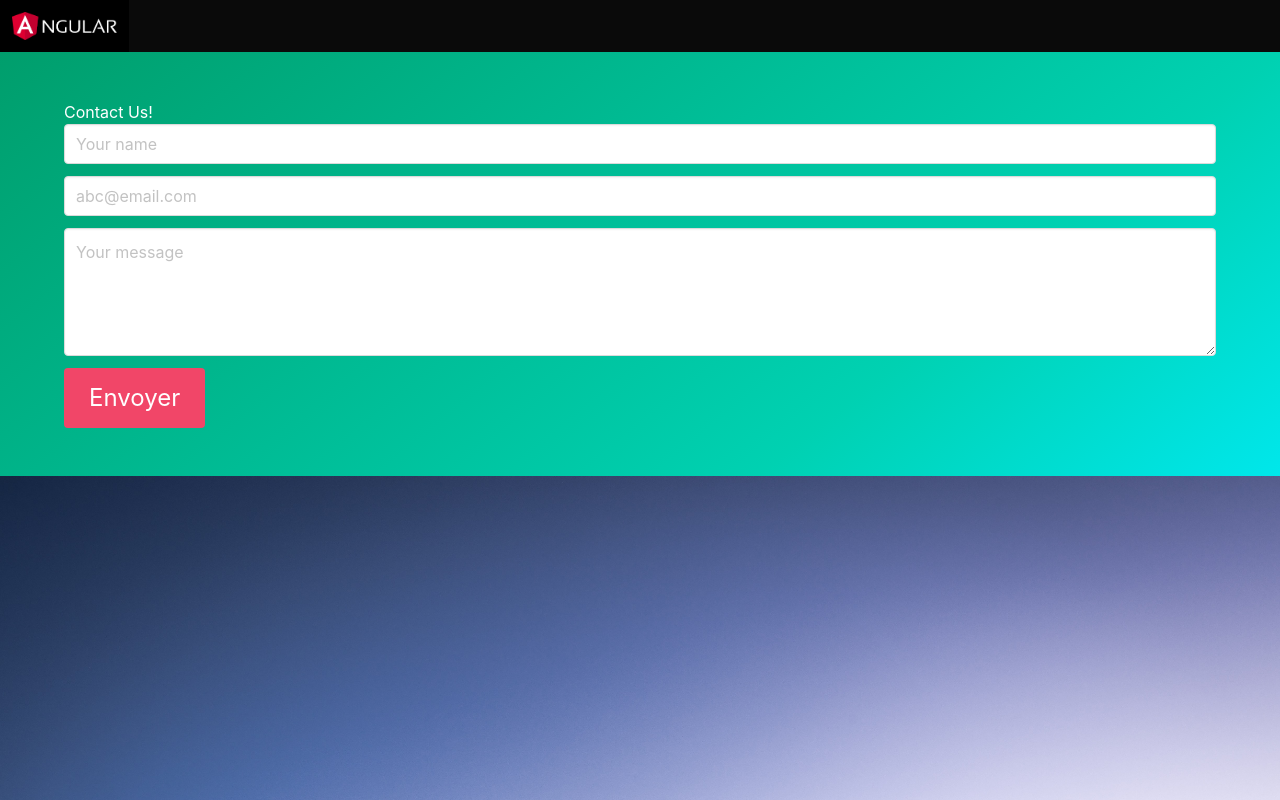
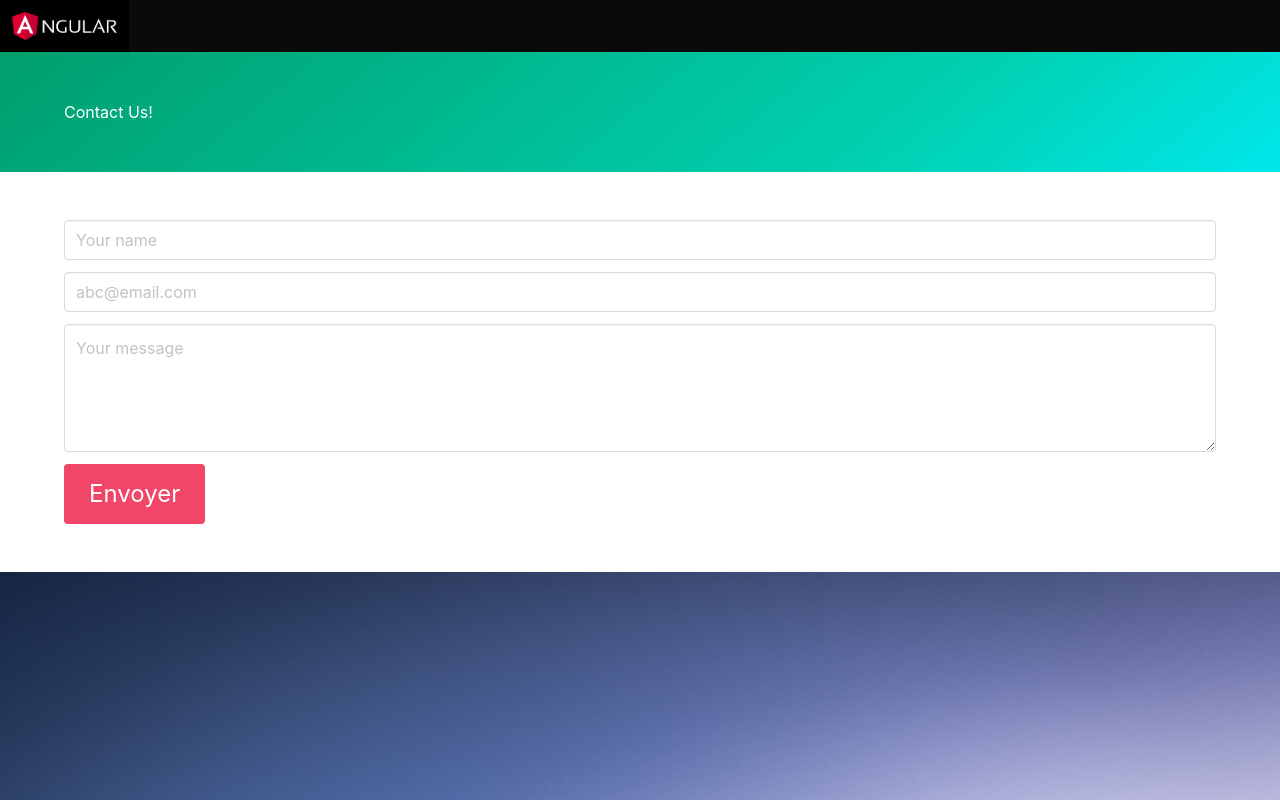
Before and after one commit to Serdok/AngularBasics, an Angular app: page / in a window 1280 px wide. Shown: the top 800 px of the page. Built offline with nearby package versions, Linux system fonts and the light colour scheme.

Commit message:
:lipstick: Updated style

```diff
--- a/src/app/contact/contact.component.html
+++ b/src/app/contact/contact.component.html
@@ -2,19 +2,24 @@
   <div class="hero-body">
     <div class="container">
       <h1>Contact Us!</h1>
-
+    </div>
+  </div>
+</section>
+<section class="hero is-bold">
+  <div class="hero-body">
+    <div class="container">
       <form (ngSubmit)="processForm()">
         <div class="field">
           <input type="text" name="name" class="input" placeholder="Your name"
-            [(ngModel)]="name">
+                 [(ngModel)]="name">
         </div>
         <div class="field">
           <input type="email" name="email" class="input" placeholder="abc@email.com"
-            [(ngModel)]="email">
+                 [(ngModel)]="email">
         </div>
         <div class="field">
           <textarea name="message" class="input textarea" placeholder="Your message"
-            [(ngModel)]="message">
+                    [(ngModel)]="message">
           </textarea>
         </div>
 
```
